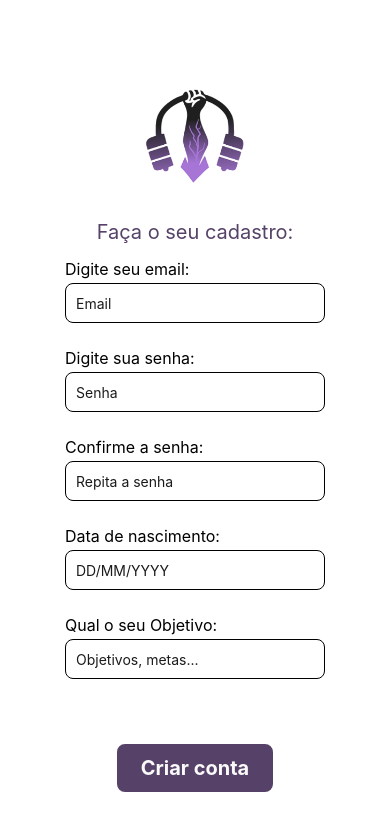
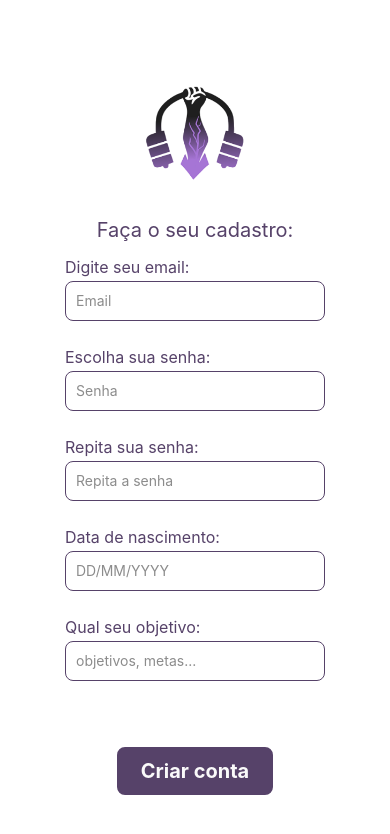
Before and after one commit to Luscv/CommitToFit-mobile, a React Native app: screen /Register in a window 390 px wide. Shown: the top 834 px of the page. Built offline with nearby package versions, Linux system fonts and the light colour scheme.

Commit message:
register form validation

```diff
--- a/src/components/ButtonComponent.jsx
+++ b/src/components/ButtonComponent.jsx
@@ -61,7 +61,7 @@ export const ButtonComponent = (props) => {
 
     return(
         <TouchableHighlight
-            onPress={props.onClick}
+            onPress={props.onPress}
             onPressIn={handlePressIn}
             onPressOut={handlePressOut}
             underlayColor='transparent'
--- a/src/components/InputFormComponent.jsx
+++ b/src/components/InputFormComponent.jsx
@@ -10,19 +10,24 @@ const styles = StyleSheet.create({
         width: Dimensions.get('window').width/1.5,
         borderWidth: 1,
         padding: 10,
-        borderRadius: 8
+        borderRadius: 8,
+        borderColor: '#564269'
     },
 })
 
 export const InputForm = (props) => {
     return(
         <View style={styles.container}>
-            <Text style={{alignSelf: 'baseline', paddingBottom: 4, fontSize: 16}}>{props.label}</Text>
+            <Text style={{alignSelf: 'baseline', paddingBottom: 4, fontSize: 16, color: '#564269'}}>{props.label}</Text>
             <TextInput
                 style={styles.input}
                 placeholder={props.placeholder}
-                placeholderTextColor='#1b1b1b'
+                placeholderTextColor='#8c8c8c'
+                onBlur={props.onBlur}
+                onChangeText={props.onChange}
+                value={props.value}
             />
+            {props.error && (<Text style={{color:'#ff0000'}}>{props.error.message}</Text>)}
         </View>
     )
 }
--- a/src/components/RegisterForm.jsx
+++ b/src/components/RegisterForm.jsx
@@ -1,4 +1,4 @@
-import { View, Text, StyleSheet } from "react-native"
+import { View, Text, StyleSheet, Dimensions, TextInput } from "react-native"
 import { InputForm } from "./InputFormComponent"
 import { ButtonComponent } from "./ButtonComponent"
 import { useForm, Controller  } from "react-hook-form"
@@ -10,17 +10,30 @@ const styles = StyleSheet.create({
         alignItems: 'center',
         justifyContent: 'center',
     },
-
+    inputContainer: {
+        alignItems: 'flex-start',
+        marginBottom: 15,
+        height: 75,
+        width: Dimensions.get('window').width/1.5,
+    },
+    input: {
+        height: 40,
+        width: Dimensions.get('window').width/1.5,
+        borderWidth: 1,
+        padding: 10,
+        borderRadius: 8,
+        borderColor: '#564269'
+    },
     loginForm: {
         alignContent: 'center',
         alignItems: 'center',
-        gap: 20,
         marginBottom: 40
     },
 })
 
 export const RegisterForm = () => {
-    const {control, handleSubmit, formState: {errors}} = useForm()
+    const {control, handleSubmit, formState: {errors}, watch} = useForm()
+    const senha = watch('senha')
 
     const onSubmit = (data) => {
         console.log(data)
@@ -30,52 +43,140 @@ export const RegisterForm = () => {
             <View style={styles.loginForm}>
                 <View>
                     <Text style={{alignSelf:'center', fontSize: 20, color: '#564269', paddingBottom: 15}}>Faça o seu cadastro:</Text>
+
+                    <View style={styles.inputContainer}>
+                        <Text style={{alignSelf: 'baseline', paddingBottom: 4, fontSize: 16, color: '#564269'}}>Digite seu email:</Text>
                         <Controller
                             control={control}
                             rules={{
                                 required: 'Email é obrigatório',
                                 pattern: {
-                                value: /\S+@\S+\.\S+/,
+                                    value: /^[A-Z0-9._%+-]+@[A-Z0-9.-]+\.[A-Z]{2,}$/i,
                                     message: 'Email inválido'
                                 }
                             }}
                             render={({field: {onChange, onBlur, value}}) => (
-                            <InputForm
-                                label='Digite seu email:'
+                                <TextInput
+                                    style={styles.input}
                                     placeholder='Email'
+                                    placeholderTextColor='#8c8c8c'
                                     onBlur={onBlur}
                                     onChangeText={onChange}
                                     value={value}
-                                error={errors.email?.message}
                                 />
                             )}
                             name="email"
 
                         />
-
-                    <InputForm
-                        label='Digite sua senha:'
-                        placeholder='Senha'
-                    />
-                    <InputForm
-                        label='Confirme a senha:'
-                        placeholder='Repita a senha'
-                    />
-                    <InputForm
-                        label='Data de nascimento:'
-                        placeholder='DD/MM/YYYY'
-                    />
-                    <InputForm
-                        label='Qual o seu Objetivo:'
-                        placeholder='Objetivos, metas...'
-                    />
+                        {errors.email && (<Text style={{color:'#ff0000'}}>{errors.email.message}</Text>)}
                     </View>
 
+                    <View style={styles.inputContainer}>
+                        <Text style={{alignSelf: 'baseline', paddingBottom: 4, fontSize: 16, color: '#564269'}}>Escolha sua senha:</Text>
+                        <Controller
+                            control={control}
+                            rules={{
+                                required: 'Senha é obrigatória',
+                                minLength: {
+                                    value: 8,
+                                    message: 'Mínimo 8 caracteres'
+                                }
+                            }}
+                            render={({field: {onChange, onBlur, value}}) => (
+                                <TextInput
+                                    style={styles.input}
+                                    placeholder='Senha'
+                                    placeholderTextColor='#8c8c8c'
+                                    onBlur={onBlur}
+                                    onChangeText={onChange}
+                                    value={value}
+                                />
+                            )}
+                            name="senha"
+
+                        />
+                        {errors.senha && (<Text style={{color:'#ff0000'}}>{errors.senha.message}</Text>)}
+                    </View>
+
+                    <View style={styles.inputContainer}>
+                        <Text style={{alignSelf: 'baseline', paddingBottom: 4, fontSize: 16, color: '#564269'}}>Repita sua senha:</Text>
+                        <Controller
+                            control={control}
+                            rules={{
+                                required: 'Confirme a senha',
+                                validate: (value) => value === senha || 'Senhas não coincidem'
+                            }}
+                            render={({field: {onChange, onBlur, value}}) => (
+                                <TextInput
+                                    style={styles.input}
+                                    placeholder='Repita a senha'
+                                    placeholderTextColor='#8c8c8c'
+                                    onBlur={onBlur}
+                                    onChangeText={onChange}
+                                    value={value}
+                                />
+                            )}
+                            name="confirmarSenha"
+
+                        />
+                        {errors.confirmarSenha && (<Text style={{color:'#ff0000'}}>{errors.confirmarSenha.message}</Text>)}
+                    </View>
+
+                    <View style={styles.inputContainer}>
+                        <Text style={{alignSelf: 'baseline', paddingBottom: 4, fontSize: 16, color: '#564269'}}>Data de nascimento:</Text>
+                        <Controller
+                            control={control}
+                            rules={{
+                                required: 'Data de nascimento é obrigatória',
+                                pattern: {
+                                    value: /^\d{2}\/\d{2}\/\d{4}$/,
+                                    message: 'Use o formato DD/MM/YYYY'
+                                }
+                            }}
+                            render={({field: {onChange, onBlur, value}}) => (
+                                <TextInput
+                                    style={styles.input}
+                                    placeholder='DD/MM/YYYY'
+                                    placeholderTextColor='#8c8c8c'
+                                    onBlur={onBlur}
+                                    onChangeText={onChange}
+                                    value={value}
+                                />
+                            )}
+                            name="dataNascimento"
+
+                        />
+                        {errors.dataNascimento && (<Text style={{color:'#ff0000'}}>{errors.dataNascimento.message}</Text>)}
+                    </View>
+
+                    <View style={styles.inputContainer}>
+                        <Text style={{alignSelf: 'baseline', paddingBottom: 4, fontSize: 16, color: '#564269'}}>Qual seu objetivo:</Text>
+                        <Controller
+                            control={control}
+                            rules={{
+
+                            }}
+                            render={({field: {onChange, onBlur, value}}) => (
+                                <TextInput
+                                    style={styles.input}
+                                    placeholder='objetivos, metas...'
+                                    placeholderTextColor='#8c8c8c'
+                                    onBlur={onBlur}
+                                    onChangeText={onChange}
+                                    value={value}
+                                />
+                            )}
+                            name="objetivo"
+
+                        />
+                        {errors.objetivo && (<Text style={{color:'#ff0000'}}>{errors.objetivo.message}</Text>)}
+                    </View>
+                </View>
             </View>
             <ButtonComponent
                 primary
                 action='Criar conta'
-                onClick={handleSubmit(onSubmit)}
+                onPress={handleSubmit(onSubmit)}
             />
         </>
     )
--- a/src/screens/welcome.jsx
+++ b/src/screens/welcome.jsx
@@ -49,8 +49,8 @@ export const Welcome = () => {
                 source={imagePath.logoImage}
             />
             <View style={styles.buttons}>
-                <ButtonComponent action='Login' primary onClick={handleLogin}/>
-                <ButtonComponent action='Register' secondary onClick={handleRegistration}/>
+                <ButtonComponent action='Login' primary onPress={handleLogin}/>
+                <ButtonComponent action='Register' secondary onPress={handleRegistration}/>
             </View>
         </View>
     )
```
Lines whose indentation alone changed are shown as unchanged.
